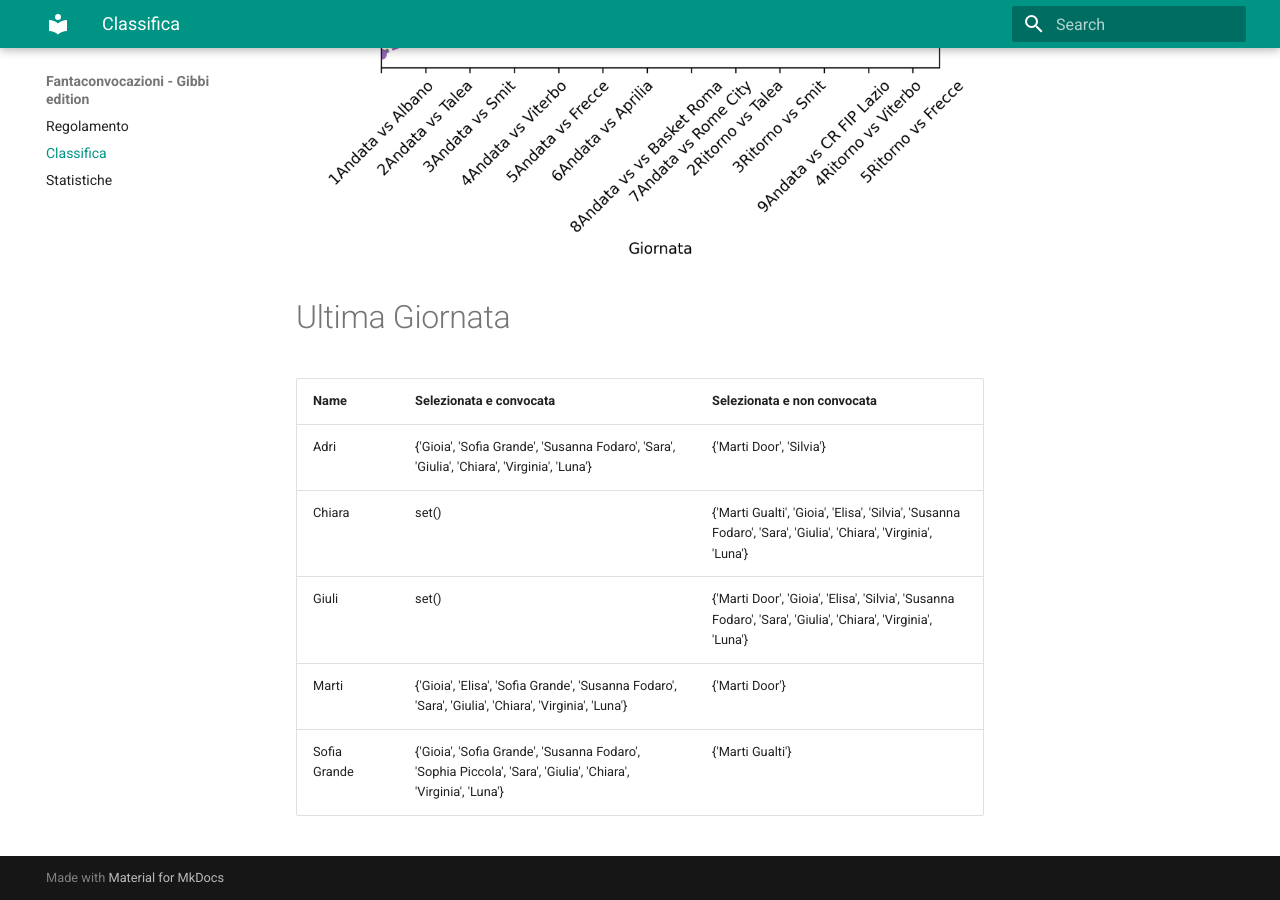
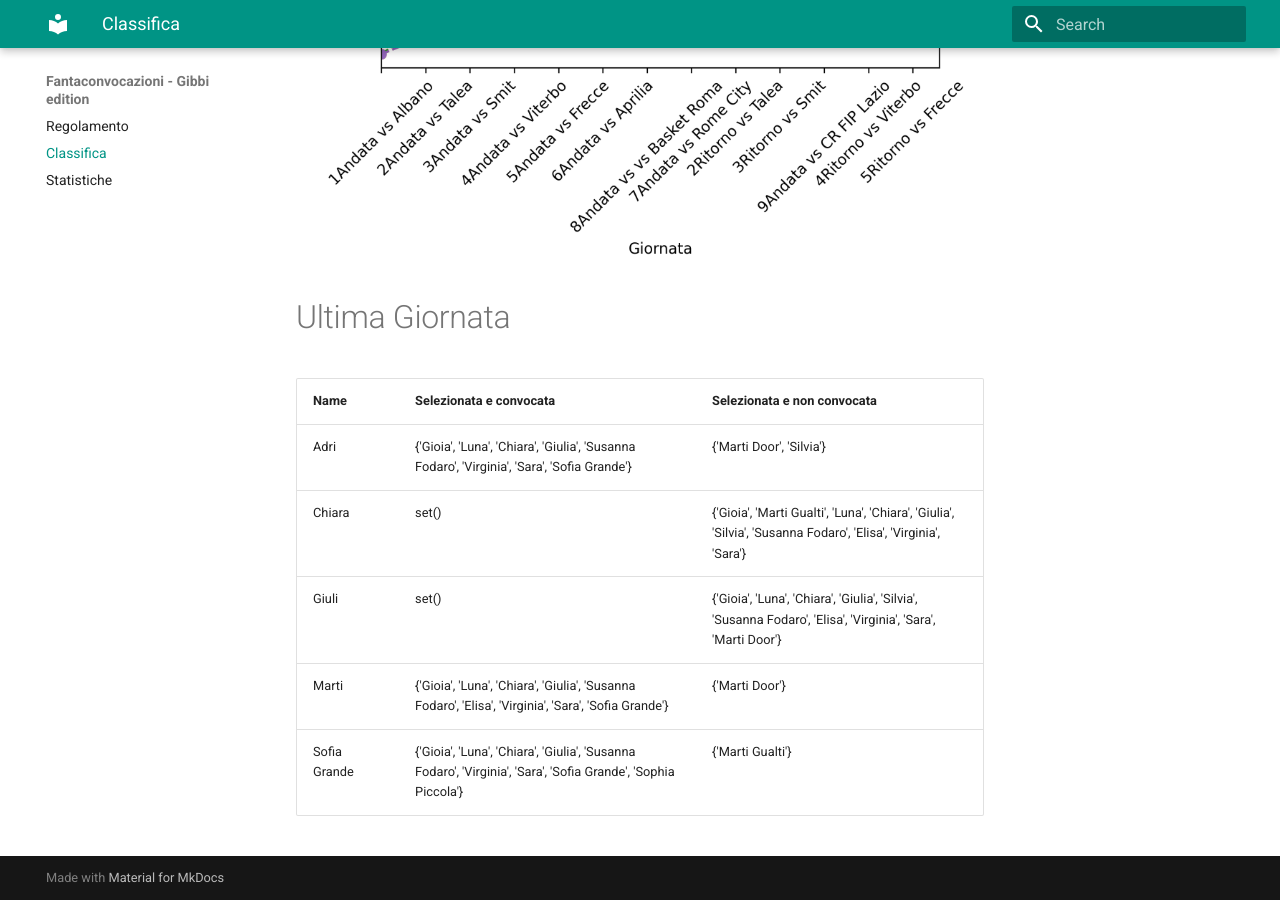
Before and after one commit to martinig94/fantagibbi, an MkDocs documentation site: the page built from docs/Classifica.md, in a window 1280 px wide and 900 px high, scrolled down 851 px. Built offline with MkDocs 1.6.1 and Material for MkDocs 9.7.7, drawn with Linux system fonts in a browser that asks for light colours.

Commit message:
Auto-update from main.py

```diff
--- a/docs/Classifica.md
+++ b/docs/Classifica.md
@@ -18,9 +18,9 @@
 <!-- START_TABLE CORRECT -->
 | Name         | Selezionata e convocata                                                                                       | Selezionata e non convocata                                                                                    |
 |:-------------|:--------------------------------------------------------------------------------------------------------------|:---------------------------------------------------------------------------------------------------------------|
-| Adri         | {'Gioia', 'Sofia Grande', 'Susanna Fodaro', 'Sara', 'Giulia', 'Chiara', 'Virginia', 'Luna'}                   | {'Marti Door', 'Silvia'}                                                                                       |
-| Chiara       | set()                                                                                                         | {'Marti Gualti', 'Gioia', 'Elisa', 'Silvia', 'Susanna Fodaro', 'Sara', 'Giulia', 'Chiara', 'Virginia', 'Luna'} |
-| Giuli        | set()                                                                                                         | {'Marti Door', 'Gioia', 'Elisa', 'Silvia', 'Susanna Fodaro', 'Sara', 'Giulia', 'Chiara', 'Virginia', 'Luna'}   |
-| Marti        | {'Gioia', 'Elisa', 'Sofia Grande', 'Susanna Fodaro', 'Sara', 'Giulia', 'Chiara', 'Virginia', 'Luna'}          | {'Marti Door'}                                                                                                 |
-| Sofia Grande | {'Gioia', 'Sofia Grande', 'Susanna Fodaro', 'Sophia Piccola', 'Sara', 'Giulia', 'Chiara', 'Virginia', 'Luna'} | {'Marti Gualti'}                                                                                               |
+| Adri         | {'Gioia', 'Luna', 'Chiara', 'Giulia', 'Susanna Fodaro', 'Virginia', 'Sara', 'Sofia Grande'}                   | {'Marti Door', 'Silvia'}                                                                                       |
+| Chiara       | set()                                                                                                         | {'Gioia', 'Marti Gualti', 'Luna', 'Chiara', 'Giulia', 'Silvia', 'Susanna Fodaro', 'Elisa', 'Virginia', 'Sara'} |
+| Giuli        | set()                                                                                                         | {'Gioia', 'Luna', 'Chiara', 'Giulia', 'Silvia', 'Susanna Fodaro', 'Elisa', 'Virginia', 'Sara', 'Marti Door'}   |
+| Marti        | {'Gioia', 'Luna', 'Chiara', 'Giulia', 'Susanna Fodaro', 'Elisa', 'Virginia', 'Sara', 'Sofia Grande'}          | {'Marti Door'}                                                                                                 |
+| Sofia Grande | {'Gioia', 'Luna', 'Chiara', 'Giulia', 'Susanna Fodaro', 'Virginia', 'Sara', 'Sofia Grande', 'Sophia Piccola'} | {'Marti Gualti'}                                                                                               |
 <!-- END_TABLE CORRECT -->
```
